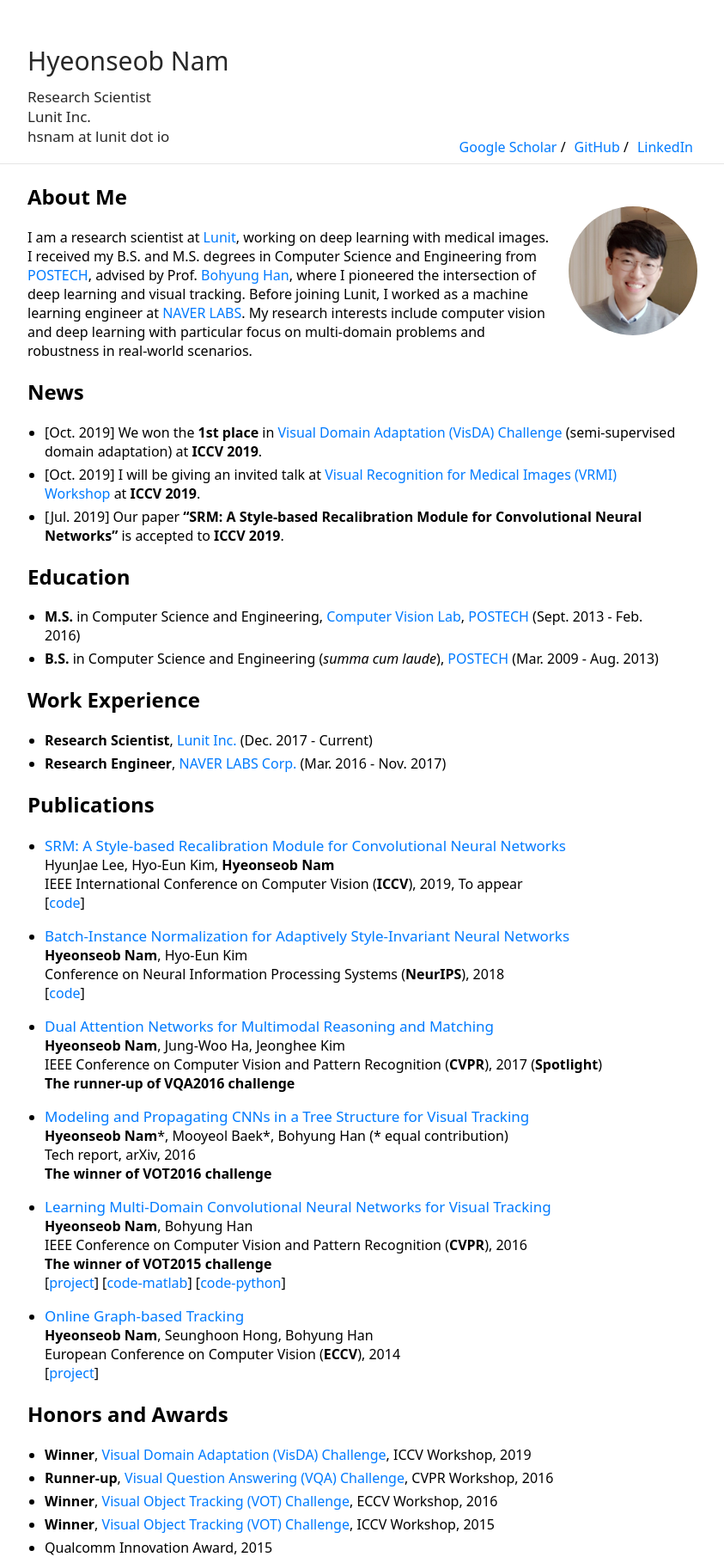
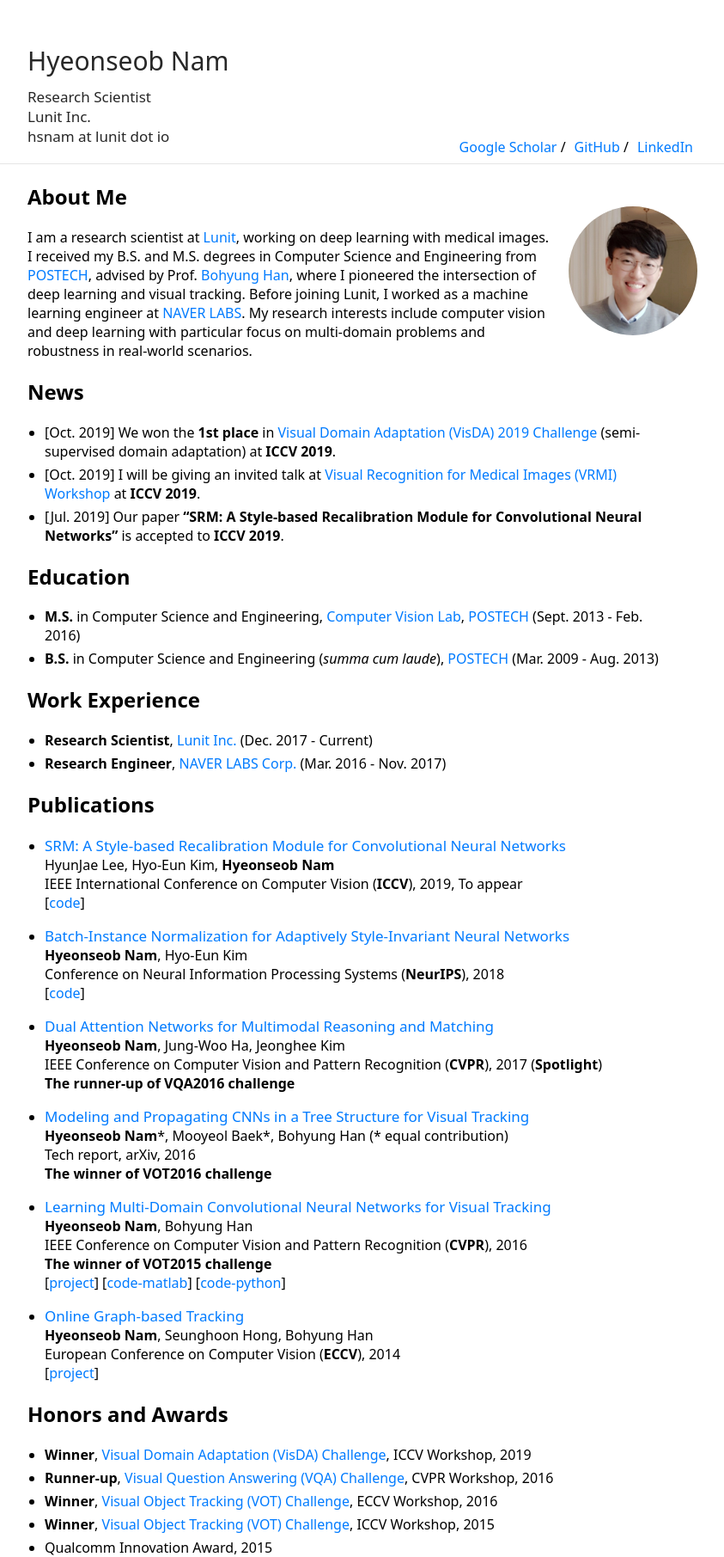
Before and after one commit to gholste/hyeonseobnam.github.io, a Jekyll site: the page built from index.md, in a window 1280 px wide. Shown: the whole page at 86% size, without its empty margins (218-1061 px from the left). Built offline with Jekyll 4.4.1, drawn with Linux system fonts in a browser that asks for light colours.

Commit message:
Update index.md

```diff
--- a/index.md
+++ b/index.md
@@ -13,7 +13,7 @@ Before joining Lunit, I worked as a machine learning engineer at [NAVER LABS](ht
 My research interests include computer vision and deep learning with particular focus on multi-domain problems and robustness in real-world scenarios.
 
 ## News
-- [Oct. 2019] We won the **1st place** in [Visual Domain Adaptation (VisDA) Challenge](http://ai.bu.edu/visda-2019/) (semi-supervised domain adaptation) at **ICCV 2019**.
+- [Oct. 2019] We won the **1st place** in [Visual Domain Adaptation (VisDA) 2019 Challenge](http://ai.bu.edu/visda-2019/) (semi-supervised domain adaptation) at **ICCV 2019**.
 - [Oct. 2019] I will be giving an invited talk at [Visual Recognition for Medical Images (VRMI) Workshop](https://sites.google.com/view/iccv19-vrmi) at **ICCV 2019**.
 - [Jul. 2019] Our paper **"SRM: A Style-based Recalibration Module for Convolutional Neural Networks"** is accepted to **ICCV 2019**.
 
```
